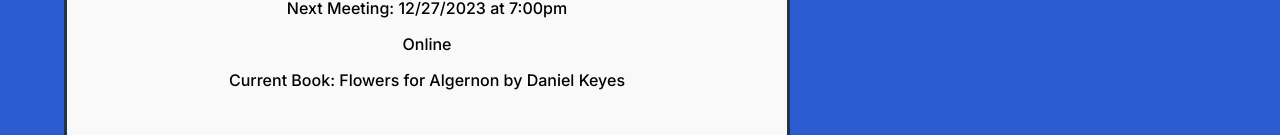
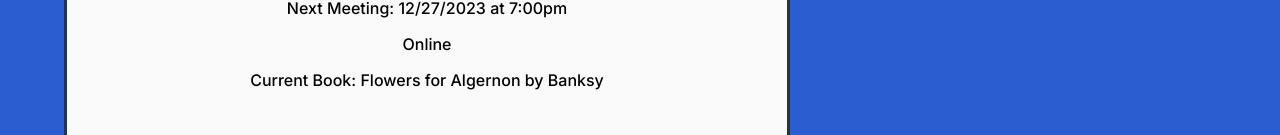
Before and after one commit to MitchWAldrich/book-club, a React (Vite) app: page /bookclubs in a window 1280 px wide. Shown: the part 665-800 px from the top of the page. Built offline with nearby package versions, Linux system fonts and the light colour scheme; no server answers.

Commit message:
use dymanic book var

```diff
--- a/src/components/BookClubListItem.jsx
+++ b/src/components/BookClubListItem.jsx
@@ -4,7 +4,7 @@ import instance from "../utils/axiosConfig";
 
 import PropTypes from "prop-types";
 
-import { bookMock } from "../mocks/books";
+// import { bookMock } from "../mocks/books";
 import MemberList from "./MemberList";
 
 import { getUserByUserId } from "../utils/selectors";
@@ -32,10 +32,10 @@ const BookClubListItem = (props) => {
 
   const { currentBook } = books;
 
-  let { title, authors, thumbnail } = currentBook;
-  title = bookMock.title;
-  authors = bookMock.authors;
-  thumbnail = bookMock.thumbnail;
+  const { title, authors, thumbnail } = currentBook;
+  // title = bookMock.title;
+  // authors = bookMock.authors;
+  // thumbnail = bookMock.thumbnail;
 
   const {
     meetingFrequency,
```
